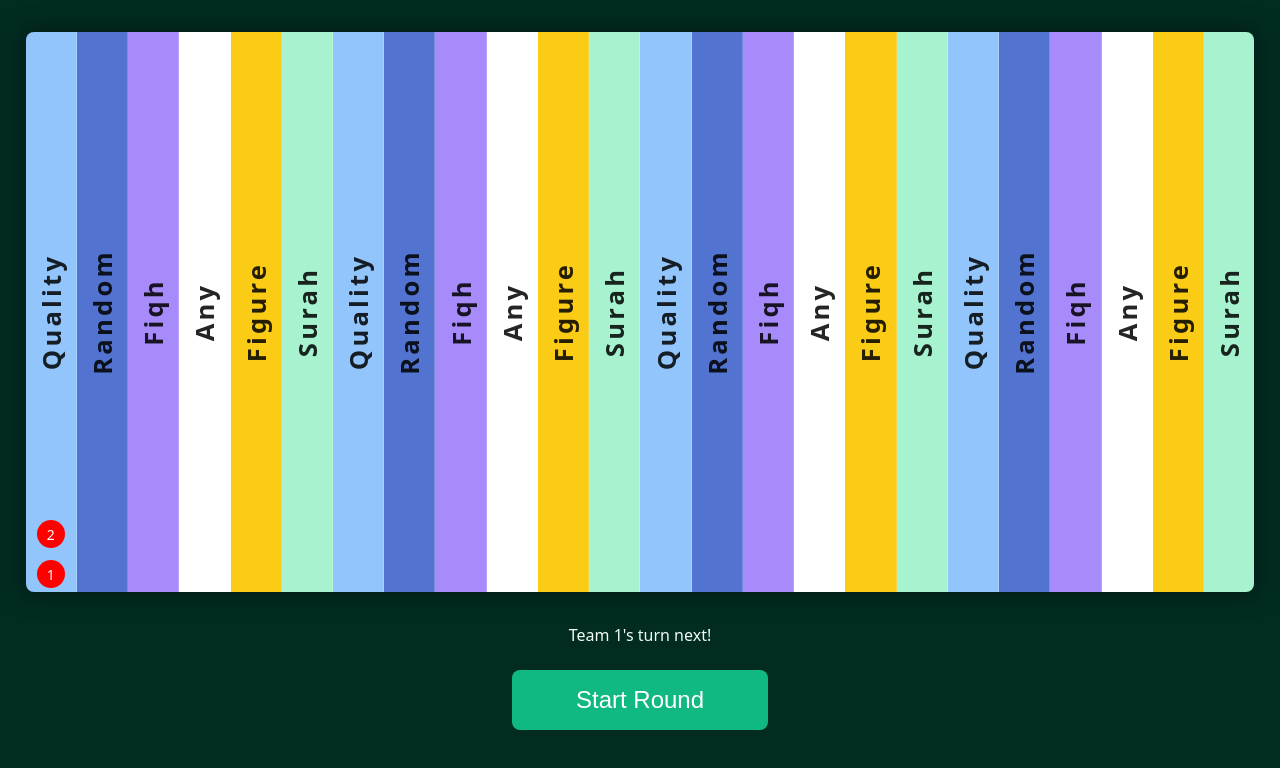
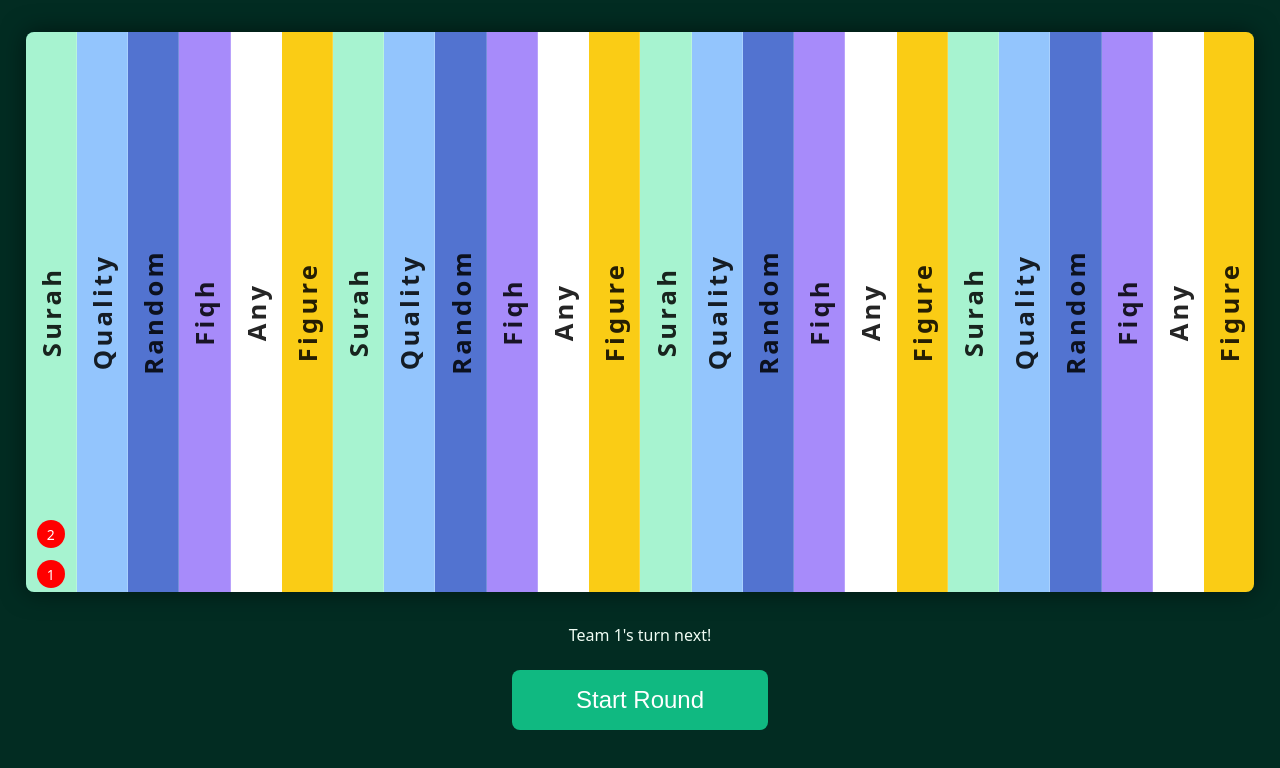
Before and after one commit to usmaan275/Islamic-Articulate, a React (Create React App) app: page /game in a window 1280 px wide. Shown: the top 768 px of the page. Built offline with nearby package versions, Linux system fonts and the light colour scheme.

Commit message:
Major game logic fix

```diff
--- a/src/components/Board.jsx
+++ b/src/components/Board.jsx
@@ -1,9 +1,6 @@
-export default function Board({ positions, teamCount }) {
+export default function Board({ positions, teamCount, startIndex }) {
   const sectionLabels = ['Figure', 'Surah', 'Quality', 'Random', 'Fiqh', 'Any']
   const sectionColors = ['#facc15', '#a7f3d0', '#93c5fd', '#5273d0ff', '#a78bfa', '#ffffff']
-
-  // Randomised initial label
-  const startIndex = Math.floor(Math.random() * sectionLabels.length)
 
   return (
     <div className="board">
--- a/src/pages/Game.jsx
+++ b/src/pages/Game.jsx
@@ -34,8 +34,12 @@ export default function Game() {
   })
 
   const currentPosition = positions[currentTeam]
+
+  const [boardStartIndex] = useState(
+    () => Math.floor(Math.random() * BOARD_CATEGORIES.length)
+  )
   const boardCategory =
-    BOARD_CATEGORIES[currentPosition % BOARD_CATEGORIES.length]
+    BOARD_CATEGORIES[(currentPosition + boardStartIndex) % BOARD_CATEGORIES.length]
 
   /* ------------------ HELPERS ------------------ */
 
@@ -150,7 +154,7 @@ export default function Game() {
 
   return (
     <div className="screen">
-      <Board positions={positions} teamCount={teamCount} />
+      <Board positions={positions} teamCount={teamCount} startIndex={boardStartIndex} />
 
       <div className="bottom">
         {winner === null ? (
```
